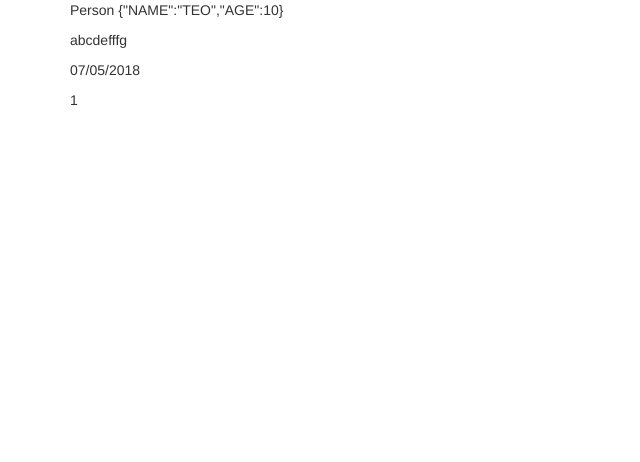
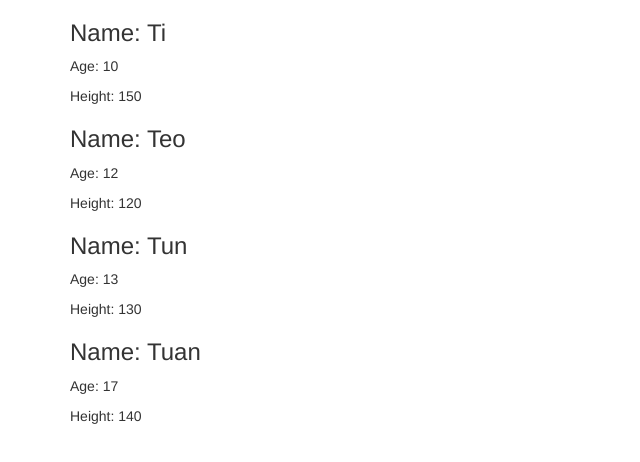
Before and after one commit to vanpho93/form1901, an Angular app: page / in a window 1280 px wide. Shown: the top 462 px of the page, without its empty margins (0-640 px from the left). Built offline with nearby package versions, Linux system fonts and the light colour scheme.

Commit message:
new pipes

```diff
--- a/src/app/pipe-exam/pipe-exam.component.html
+++ b/src/app/pipe-exam/pipe-exam.component.html
@@ -1,6 +1,12 @@
-<p>
+<!-- <p>
   Person {{ person | myJson | uppercase }}
 </p>
 <p> {{ 'abCdEfffg' | lowercase }}</p>
 <p>{{ now | date : 'dd/MM/yyyy' }}</p>
-<p>{{ 1.4 | round }}</p>
+<p>{{ 1.4 | round: true: 10 }}</p>
+<p>{{ 1.4 | round: true }}</p> -->
+<div *ngFor="let p of people">
+  <h3>Name: {{ p.name }}</h3>
+  <p>Age: {{ p.age }}</p>
+  <p>Height: {{ p.height }}</p>
+</div>
--- a/src/app/pipe-exam/pipe-exam.component.ts
+++ b/src/app/pipe-exam/pipe-exam.component.ts
@@ -8,7 +8,12 @@ import { Component, OnInit } from '@angular/core';
 export class PipeExamComponent implements OnInit {
   person = { name: 'Teo', age: 10 };
   now = new Date();
-
+  people = [
+    { name: 'Ti', age: 10, height: 150 },
+    { name: 'Teo', age: 12, height: 120 },
+    { name: 'Tun', age: 13, height: 130 },
+    { name: 'Tuan', age: 17, height: 140 },
+  ];
   constructor() { }
 
   ngOnInit() {
--- a/src/app/round.pipe.ts
+++ b/src/app/round.pipe.ts
@@ -3,7 +3,8 @@ import { Pipe, PipeTransform } from '@angular/core';
 @Pipe({ name: 'round' })
 
 export class RoundPipe implements PipeTransform {
-    transform(value: number): number {
-        return Math.round(value);
+    transform(value: number, isUpper: boolean, addition: number = 0): number {
+        if (isUpper) return Math.ceil(value + addition);
+        return Math.floor(value + addition);
     }
 }
```
